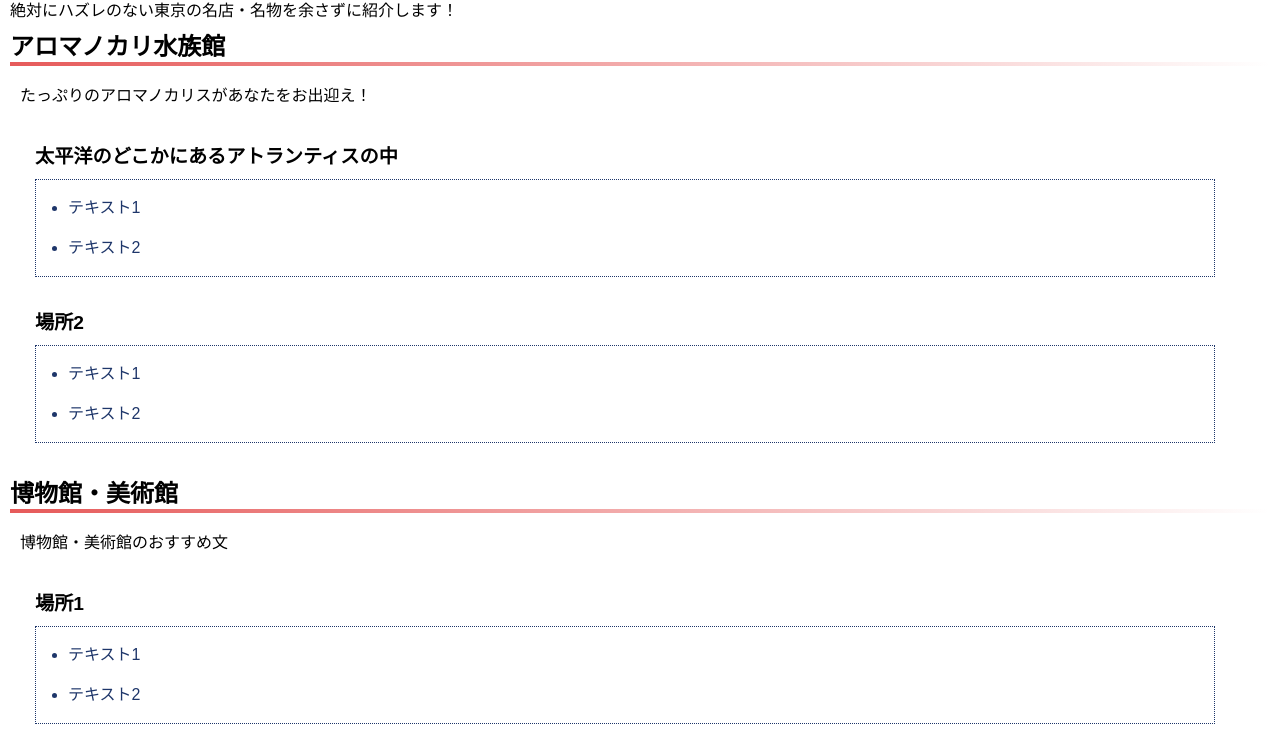
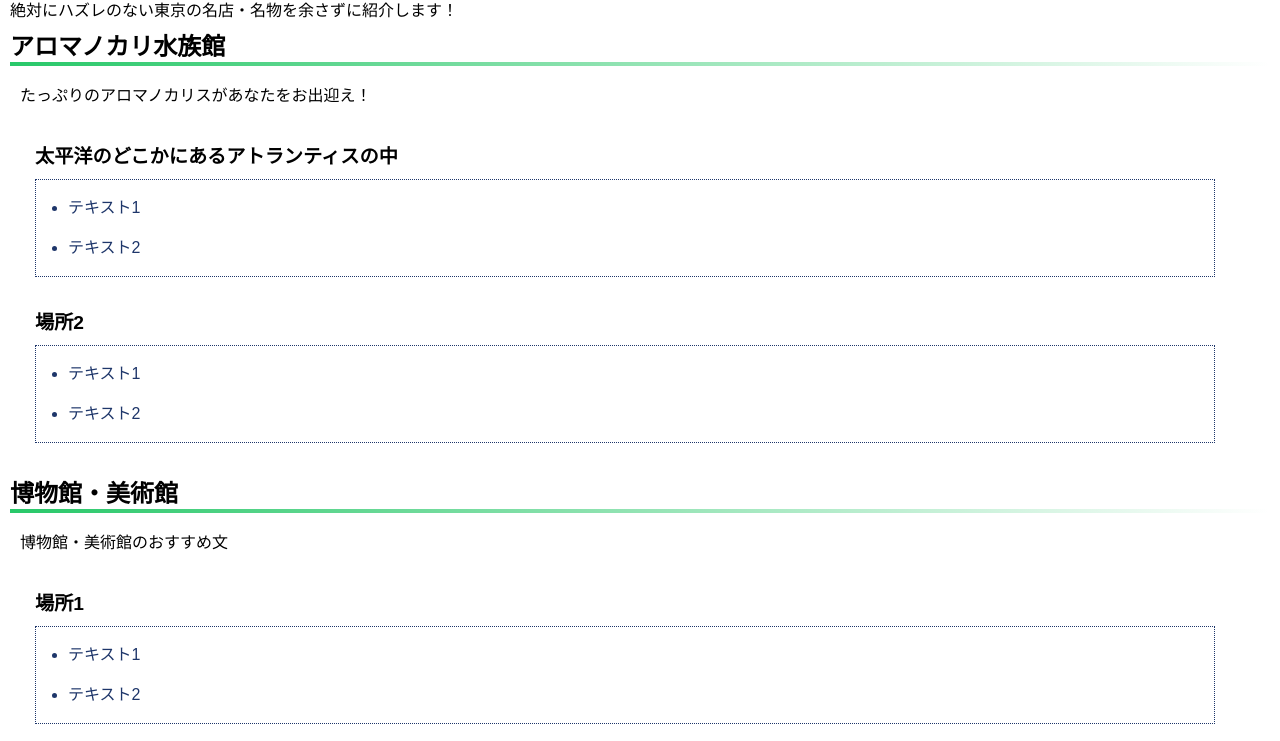
Before and after one commit to FutoYoshizuka/TokyoHTML1, a plain HTML site: page index.html in a window 1280 px wide. Shown: the part 59-800 px from the top of the page. Drawn offline with Linux system fonts and the light colour scheme.

Commit message:
Update main.css

```diff
--- a/css/main.css
+++ b/css/main.css
@@ -30,8 +30,8 @@ h2:after {
   content: "";
   display: block;
   height: 4px;
-  background: -webkit-linear-gradient(to right, rgb(230, 90, 90), transparent);
-  background: linear-gradient(to right, rgb(230, 90, 90), transparent);
+  background: -webkit-linear-gradient(to right, rgb(40, 200, 105), transparent);
+  background: linear-gradient(to right, rgb(40, 200, 105), transparent);
 }
 
 section > p {
```
